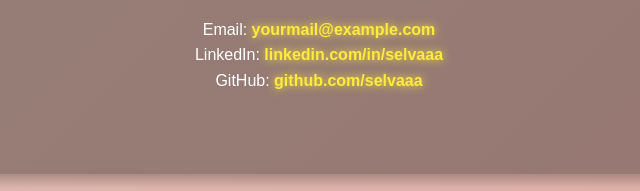
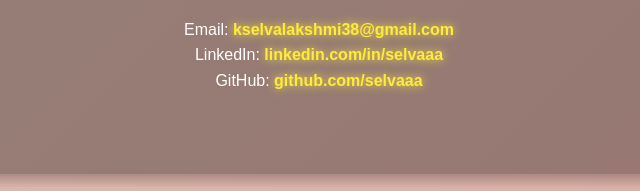
Before and after one commit to Selvalakshmi-k/MyPortfoilioWebsite, a plain HTML site: page index.html in a window 1280 px wide. Shown: the part 2290-2481 px from the top of the page, 321-961 px from the left. Drawn offline with Linux system fonts and the light colour scheme.

Commit message:
changed index.html

```diff
--- a/index.html
+++ b/index.html
@@ -87,7 +87,7 @@
   <!-- Contact Section -->
   <section id="contact">
     <h2>Contact</h2>
-    <p>Email: <a href="mailto:yourmail@example.com">yourmail@example.com</a></p>
+    <p>Email: <a href="mailto:yourmail@example.com">kselvalakshmi38@gmail.com</a></p>
     <p>LinkedIn: <a href="#">linkedin.com/in/selvaaa</a></p>
     <p>GitHub: <a href="#">github.com/selvaaa</a></p>
   </section>
```
